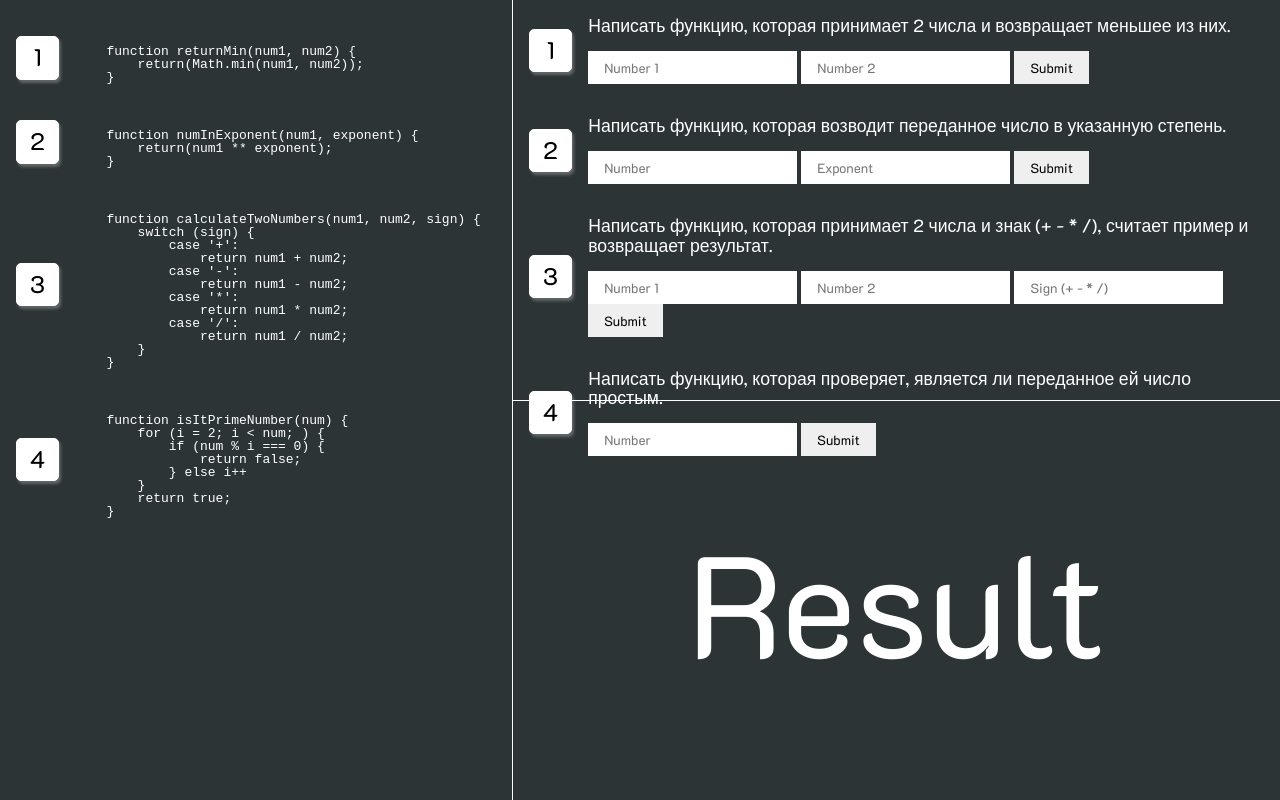
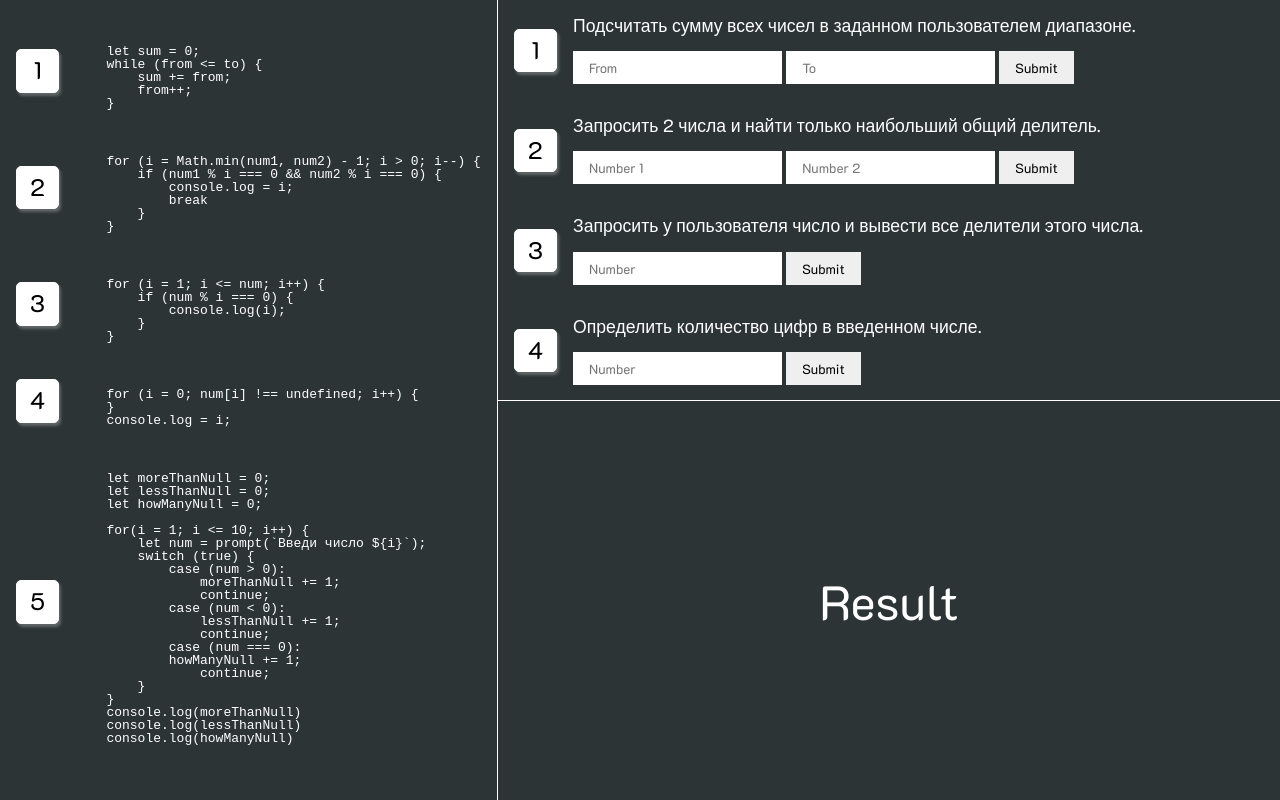
Before and after one commit to Isuzuri/IT-STEP, a plain HTML site: page Homework 11/index.html in a window 1280 px wide. Drawn offline with Linux system fonts and the light colour scheme.

Commit message:
wrong hw11 del. add hw11 task 1-5

```diff
--- a/Homework 11/index.html
+++ b/Homework 11/index.html
@@ -13,32 +13,30 @@
             <div class="code-task">
                 <div class="task-number">1</div>
 <code>
-    function returnMin(num1, num2) {
-        return(Math.min(num1, num2));
+    let sum = 0;
+    while (from <= to) {
+        sum += from;
+        from++;
     }
 </code>
             </div>
             <div class="code-task">
                 <div class="task-number">2</div>
 <code>
-    function numInExponent(num1, exponent) {
-        return(num1 ** exponent);
+    for (i = Math.min(num1, num2) - 1; i > 0; i--) {
+        if (num1 % i === 0 && num2 % i === 0) {
+            console.log = i;
+            break
+        }
     }
 </code>
             </div>
             <div class="code-task">
                 <div class="task-number">3</div>
 <code>
-    function calculateTwoNumbers(num1, num2, sign) {
-        switch (sign) {
-            case '+':
-                return num1 + num2;
-            case '-':
-                return num1 - num2;
-            case '*':
-                return num1 * num2;
-            case '/':
-                return num1 / num2;
+    for (i = 1; i <= num; i++) {
+        if (num % i === 0) {
+            console.log(i);
         }
     }
 </code>
@@ -46,14 +44,35 @@
             <div class="code-task">
                 <div class="task-number">4</div>
 <code>
-    function isItPrimeNumber(num) {
-        for (i = 2; i < num; ) {
-            if (num % i === 0) {
-                return false;
-            } else i++
+    for (i = 0; num[i] !== undefined; i++) {
+    }
+    console.log = i;
+</code>
+            </div>
+            <div class="code-task">
+                <div class="task-number">5</div>
+<code>
+    let moreThanNull = 0;
+    let lessThanNull = 0;
+    let howManyNull = 0;
+
+    for(i = 1; i <= 10; i++) {
+        let num = prompt(`Введи число ${i}`);
+        switch (true) {
+            case (num > 0):
+                moreThanNull += 1;
+                continue;
+            case (num < 0):
+                lessThanNull += 1;
+                continue;
+            case (num === 0):
+            howManyNull += 1;
+                continue;
         }
-        return true;
     }
+    console.log(moreThanNull)
+    console.log(lessThanNull)
+    console.log(howManyNull)
 </code>
             </div>
         </div>
@@ -62,37 +81,52 @@
                 <div id="task-1">
                     <div class="task-number">1</div>
                     <div>
-                        <h3>Написать функцию, которая принимает 2 числа и возвращает меньшее из них.</h3>
-                        <input type="number" placeholder="Number 1">
-                        <input type="number" placeholder="Number 2">
-                        <input type="submit" value="Submit" onclick="returnMin()">
+                        <h3>Подсчитать сумму всех чисел в заданном пользователем диапазоне.</h3>
+                        <input type="number" placeholder="From">
+                        <input type="number" placeholder="To">
+                        <input type="submit" value="Submit" onclick="sumAll()">
                     </div>
                 </div>
                 <div id="task-2">
                     <div class="task-number">2</div>
                     <div>
-                        <h3>Написать функцию, которая возводит переданное число в указанную степень.</h3>
-                        <input type="number" placeholder="Number">
-                        <input type="number" placeholder="Exponent">
-                        <input type="submit" value="Submit" onclick="numInExponent()">
+                        <h3>Запросить 2 числа и найти только наибольший общий делитель.</h3>
+                        <input type="number" placeholder="Number 1">
+                        <input type="number" placeholder="Number 2">
+                        <input type="submit" value="Submit" onclick="biggestDivider()">
                     </div>
                 </div>
                 <div id="task-3">
                     <div class="task-number">3</div>
                     <div>
-                        <h3>Написать функцию, которая принимает 2 числа и знак (+ - * /), считает пример и возвращает результат.</h3>
-                        <input type="number" placeholder="Number 1">
-                        <input type="number" placeholder="Number 2">
-                        <input type="text" placeholder="Sign (+ - * /)">
-                        <input type="submit" value="Submit" onclick="calculateTwoNumbers()">
+                        <h3>Запросить у пользователя число и вывести все делители этого числа.</h3>
+                        <input type="number" placeholder="Number">
+                        <input type="submit" value="Submit" onclick="allDividers()">
                     </div>
                 </div>
                 <div id="task-4">
                     <div class="task-number">4</div>
                     <div>
-                        <h3>Написать функцию, которая проверяет, является ли переданное ей число простым.</h3>
+                        <h3>Определить количество цифр в введенном числе.</h3>
                         <input type="number" placeholder="Number">
-                        <input type="submit" value="Submit" onclick="isItPrimeNumber()">
+                        <input type="submit" value="Submit" onclick="howManyNumbers()">
+                    </div>
+                </div>
+                <div id="task-5">
+                    <div class="task-number">5</div>
+                    <div>
+                        <h3>Запросить у пользователя 10 чисел и подсчитать, сколько он ввел положительных, отрицательных и нулей. При этом также посчитать, сколько четных и нечетных. Вывести статистику на экран. Учтите, что достаточно одной переменной (не 10) для ввода чисел пользователем.</h3>
+                        <input type="number" placeholder="Num 1">
+                        <input type="number" placeholder="Num 2">
+                        <input type="number" placeholder="Num 3">
+                        <input type="number" placeholder="Num 4">
+                        <input type="number" placeholder="Num 5">
+                        <input type="number" placeholder="Num 6">
+                        <input type="number" placeholder="Num 7">
+                        <input type="number" placeholder="Num 8">
+                        <input type="number" placeholder="Num 9">
+                        <input type="number" placeholder="Num 10">
+                        <input type="submit" value="Submit" onclick="inputStat()" style="margin-top: 0.5rem;">
                     </div>
                 </div>
             </div>
--- a/Homework 11/script.js
+++ b/Homework 11/script.js
@@ -1,51 +1,70 @@
-let output = document.querySelector('#console');
-let code = document.querySelector('#code');
+const output = document.querySelector('#console');
+const code = document.querySelector('#code');
 
-function returnMin() {
-    let num1 = +document.querySelector('#task-1 [placeholder="Number 1"]').value;
-    let num2 = +document.querySelector('#task-1 [placeholder="Number 2"]').value;
-    let result = Math.min(num1, num2);
-    console.log(result);
-    output.innerText = result;
+function sumAll() {
+    let from = +document.querySelector('#task-1 input[placeholder="From"]').value;
+    let to = +document.querySelector('#task-1 input[placeholder="To"]').value;
+
+    let sum = 0;
+    while (from <= to) {
+        sum += from;
+        from++;
+    }
+    output.innerText = sum;
 }
 
-function numInExponent() {
-    let num1 = +document.querySelector('#task-2 [placeholder="Number"]').value;
-    let num2 = +document.querySelector('#task-2 [placeholder="Exponent"]').value;
-    let result = num1 ** num2;
-    console.log(result);
-    output.innerText = result;
-}
+function biggestDivider() {
+    let num1 = +document.querySelector('#task-2 input[placeholder="Number 1"]').value;
+    let num2 = +document.querySelector('#task-2 input[placeholder="Number 2"]').value;
 
-function calculateTwoNumbers() {
-    const num1 = +document.querySelector('#task-3 [placeholder="Number 1"]').value;
-    const num2 = +document.querySelector('#task-3 [placeholder="Number 2"]').value;
-    const sign = document.querySelector('#task-3 [placeholder="Sign (+ - * /)"]').value;
-    console.log(typeof sign)
-    console.log(sign)
-    switch (sign) {
-        case '+':
-            output.innerText = num1 + num2;
-            break;
-        case '-':
-            output.innerText = num1 - num2;
-            break;
-        case '*':
-            output.innerText = num1 * num2;
-            break;
-        case '/':
-            output.innerText = num1 / num2;
-            break;
+    for (i = Math.min(num1, num2) - 1; i > 0; i--) {
+        if (num1 % i === 0 && num2 % i === 0) {
+            output.innerText = i;
+            break
+        }
     }
 }
 
-function isItPrimeNumber() {
-    const num = +document.querySelector('#task-4 [placeholder="Number"]').value;
-    for (i = 2; i < num; ) {
+function allDividers() {
+    let num = +document.querySelector('#task-3 input[placeholder="Number"]').value;
+    output.innerText = '';
+
+    for (i = 1; i <= num; i++) {
         if (num % i === 0) {
-            output.innerText = 'Not Simple';
-            return;
-        } else i++
+            output.innerText += ` ${i}`;
+        }
     }
-    output.innerText = 'Simple';
 }
+
+function howManyNumbers() {
+    let num = document.querySelector('#task-4 input[placeholder="Number"]').value;
+
+    for (i = 0; num[i] !== undefined; i++) {
+    }
+    output.innerText = i;
+}
+
+function inputStat() {
+    let moreThanNull = 0;
+    let lessThanNull = 0;
+    let howManyNull = 0;
+
+    for(i = 1; i <= 10; i++) {
+        let num = +document.querySelector(`#task-5 [placeholder="Num ${i}"]`).value;
+        switch (true) {
+            case (num > 0):
+                moreThanNull += 1;
+                continue;
+            case (num < 0):
+                lessThanNull += 1;
+                continue;
+            case (num === 0):
+                howManyNull += 1;
+                continue;
+        }
+    }
+
+    output.innerHTML = `Больше нуля: ${moreThanNull} </br>`;
+    output.innerHTML += `Меньше нуля: ${lessThanNull} </br>`;
+    output.innerHTML += `Равно нулю: ${howManyNull}`;
+}
--- /dev/null
+++ b/Homework 11/style/style.scss
@@ -0,0 +1,111 @@
+@import url('https://fonts.googleapis.com/css2?family=K2D:ital,wght@0,100;0,200;0,300;0,400;0,500;0,600;0,700;0,800;1,100;1,200;1,300;1,400;1,500;1,600;1,700;1,800&display=swap');
+@import url(../../forAll/nullstyle.css);
+
+html ::-webkit-scrollbar {
+    width: 0;
+}
+
+body {
+    font-family: 'K2D', sans-serif;
+}
+
+h3 {
+    margin-bottom: 1rem;
+    font-size: 1.1rem;
+    line-height: 1.2rem;
+    text-align: justify;
+}
+
+#page-wrapper {
+    display: grid;
+    grid-template-areas: 'code interaction'
+                         'code console';
+}
+
+#code, #interaction, #console {
+    background-color: #2D3436;
+    color: white;
+    padding: 1rem;
+    overflow-y: scroll;
+}
+
+
+#code {
+    grid-area: code;
+    height: 100vh;
+
+    code {
+        margin: 1rem 0;
+        white-space: pre;
+    }
+}
+
+#interaction {
+    display: flex;
+    grid-area: interaction;
+    height: 50vh;
+    border-left: 1px solid white;
+}
+
+#console {
+    grid-area: console;
+    display: grid;
+    justify-content: center;
+    align-items: center;
+    height: 50vh;
+    text-align: center;
+    border-top: 1px solid white;
+    border-left: 1px solid white;
+    font-size: 3rem;
+}
+
+.task-number {
+    width: 2.7rem;
+    height: 2.7rem;
+    margin: auto 1rem auto 0;
+    flex-shrink: 0;
+    text-align: center;
+    font-size: 1.5rem;
+    line-height: 2.5rem;
+    background-color: white;
+    border: 1px solid white;
+    border-radius: 5px;
+    box-shadow: 2px 3px 3px rgba(255, 255, 255, 0.25);
+    transition: 0.3s;
+    cursor: auto;
+    color: black;
+}
+
+.task-UI {
+    position: relative;
+    display: flex;
+    flex-direction: column;
+    gap: 2rem;
+
+    > div {
+        display: flex;
+    }
+
+    input {
+        padding: 0.5rem 1rem;
+    }
+
+    input[type="submit"] {
+        transition: 0.3s;
+        cursor: pointer;
+    }
+
+    input[type="submit"]:hover {
+        background-color: rgba(255, 255, 255, 0.8);
+    }
+
+    #task-5 {
+        input {
+            width: 5.7rem;
+        }
+    }
+}
+
+.code-task {
+    display: flex;
+}
```
Also changed, not shown: Homework 11/style/style.css, 1 other file.
